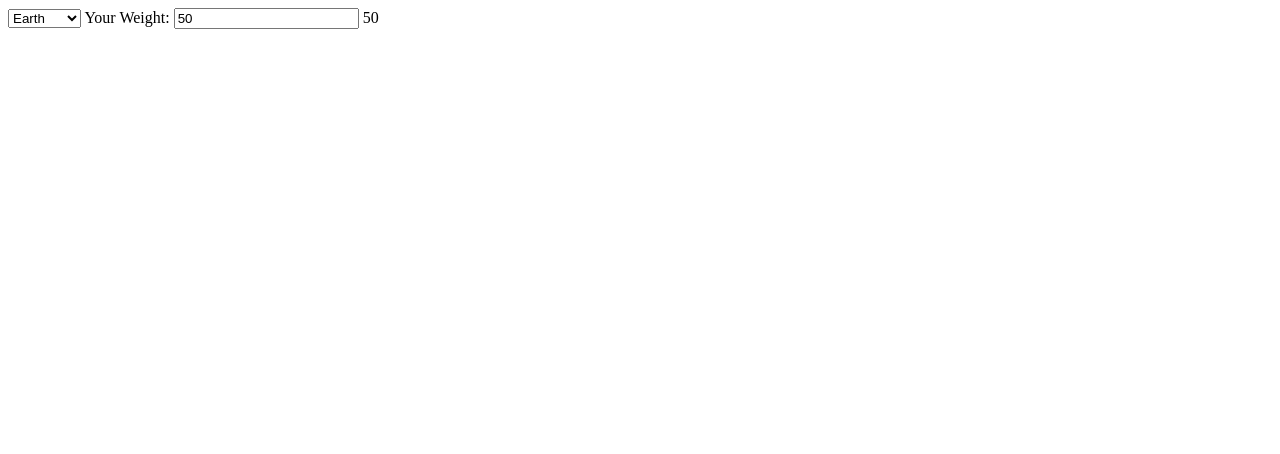
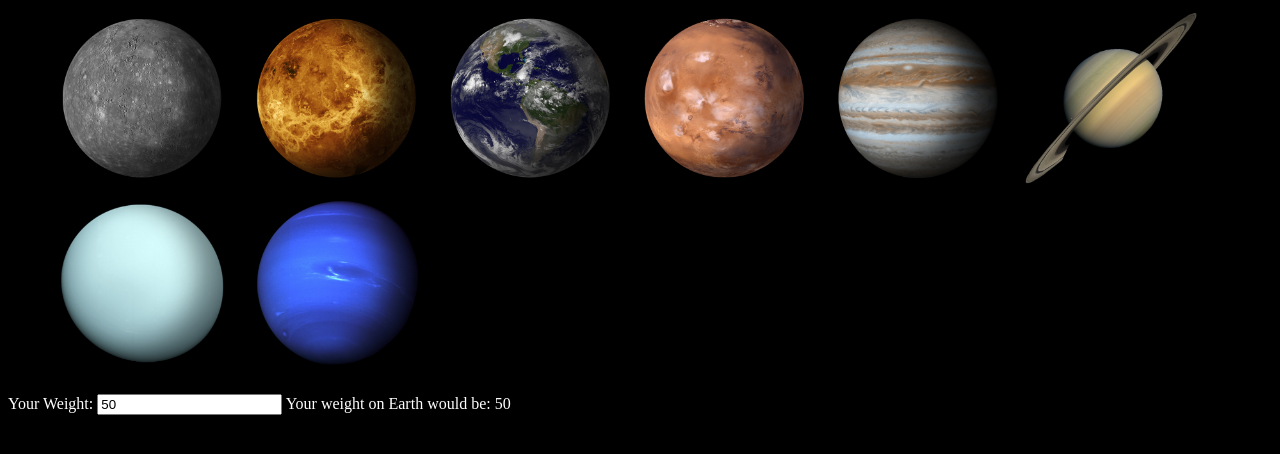
Before and after one commit to Andrew-Eyhorn/Andrew-Eyhorn.github.io, a plain HTML site: page index.html in a window 1280 px wide. Drawn offline with Linux system fonts and the light colour scheme.

Commit message:
Using images instead of drop down

```diff
--- a/index.html
+++ b/index.html
@@ -1,7 +1,37 @@
 <html>
+
+<head>
+    <link rel="stylesheet" type="text/css" href="style.css">
+</head>
+
 <body>
-<form oninput="calculateResult(planet, weight, x)">
-    <select id="planet">
+    <ul id="planets">
+        <li>
+            <img data-name="Mercury" data-gravity="0.38" src="images/mercury.png">
+        </li>
+        <li>
+            <img data-name="Venus" data-gravity="0.91" src="images/venus.png">
+        </li>
+        <li>
+                <img data-name="Earth" data-gravity="1" src="images/earth.png">
+        </li>
+        <li>
+                <img data-name="Mars" data-gravity="0.38" src="images/mars.png">
+        </li>
+        <li>
+                <img data-name="Jupiter" data-gravity="2.34" src="images/jupiter.png">
+        </li>
+        <li>
+                <img data-name="Saturn" data-gravity="1.06" src="images/saturn.png">
+        </li>
+        <li>
+                <img data-name="Uranus" data-gravity="0.92" src="images/uranus.png">
+        </li>
+        <li>
+                <img data-name="Neptune" data-gravity="1.19" src="images/neptune.png">
+        </li>
+    </ul>
+    <!-- <select id="planet">
     <option value="0.38">Mercury</option>
     <option value="0.91">Venus</option>
     <option selected value="1.00">Earth</option>
@@ -10,18 +40,37 @@
     <option value="1.06">Saturn</option>
     <option value="0.92">Uranus</option>
     <option value="1.19">Neptune</option>
-    <option value="0.06">Pluto</option>
-</select>
-<label for="weight">Your Weight:</label>
-<input id="weight" type="number" name="Weight" value="50">
-<output name="x">50</output>
-</form>
-<script>
-    function calculateResult(planet, weight, x) {
-        let calculatedWeight = planet.value*weight.value;
-        x.value=(Math.round(calculatedWeight * 100) / 100);
-    }
-</script>
+</select> -->
+    <label for="weight">Your Weight:</label>
+    <input id="weight" type="number" name="Weight" value="50"> Your weight on
+    <span id="planetName">Earth</span> would be:
+    <output id="outputWeight">50</output>
+    <script>
+        let inputWeight = document.getElementById("weight");
+        let outputWeight = document.getElementById("outputWeight");
+        let planetsList = document.getElementById("planets");
+        let gravity = 1;
+        let planetNameElement = document.getElementById("planetName");
+
+        planetsList.addEventListener("click", planetSelectedEventHandler);
+        inputWeight.addEventListener("keyup", calculateResult);
+
+        function calculateResult() {
+            let calculatedWeight = gravity * inputWeight.value;
+            outputWeight.value = (Math.round(calculatedWeight * 100) / 100);
+        }
+
+        function planetSelectedEventHandler(event) {
+            let dataset = event.target.dataset;
+            if (!dataset.hasOwnProperty("gravity")) return;
+
+            gravity = dataset.gravity;
+            planetNameElement.innerText = dataset.name;
+            calculateResult();
+            console.log(gravity);
+        }
+    </script>
 
 </body>
+
 </html>
--- /dev/null
+++ b/style.css
@@ -0,0 +1,15 @@
+
+body {
+    background-color: black;
+    color: white;
+}
+
+ul li{
+    display: inline;
+
+}
+
+img {
+    width: 190px;
+    cursor: hand;
+}
```
Also changed, not shown: images/earth.png (added), images/jupiter.png (added), images/mars.png (added), images/mercury.png (added), images/neptune.png (added), images/saturn.png (added), images/stars.gif (added), images/uranus.png (added), images/venus.png (added), 1 other file.
